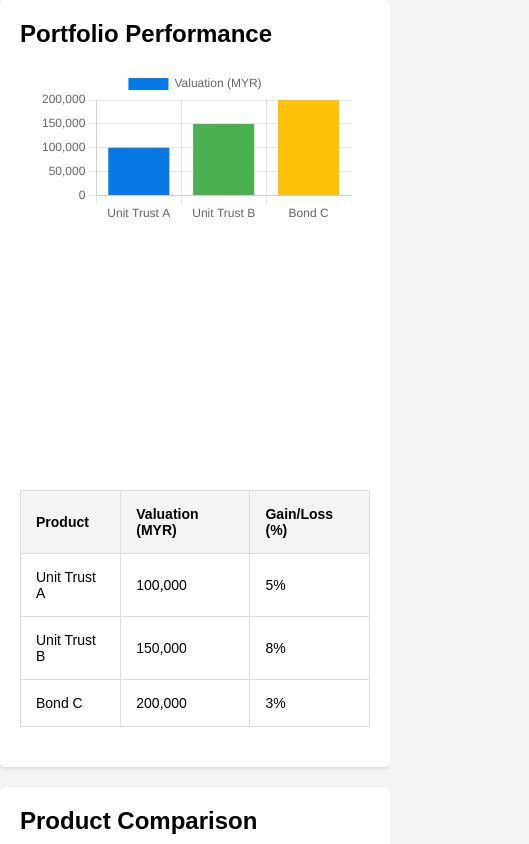
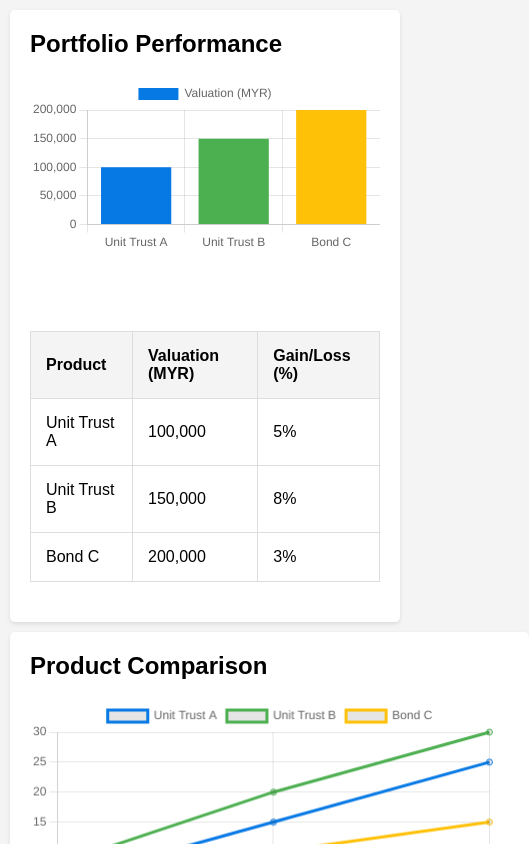
Before and after one commit to AlstonQ/WealthRMDashboard, a plain HTML site: page index.html in a window 390 px wide. Shown: the top 844 px of the page, 529 px wide, since content can reach past the window. Drawn offline with nearby package versions, Linux system fonts and the light colour scheme.

Commit message:
Update index.html

```diff
--- a/index.html
+++ b/index.html
@@ -12,16 +12,20 @@
             background-color: #f4f4f4;
         }
         .container {
-            width: 90%;
+            width: 100%;
             margin: auto;
-            overflow: hidden;
+            padding: 10px;
+            display: flex;
+            flex-wrap: wrap;
+            gap: 10px; /* Add space between cards */
         }
         .card {
             background: #fff;
             border-radius: 5px;
-            margin-bottom: 20px;
             box-shadow: 0 2px 4px rgba(0, 0, 0, 0.1);
             padding: 20px;
+            flex: 1 1 calc(33.333% - 20px); /* Adjust to ensure fit */
+            box-sizing: border-box;
         }
         .card h2 {
             margin-top: 0;
@@ -58,20 +62,12 @@
         }
         .chart-container {
             position: relative;
-            margin: auto;
-            height: 50vh;
-            width: 80vw;
+            height: 30vh; /* Adjusted height */
+            width: 100%;
         }
         @media (max-width: 768px) {
-            .container {
-                width: 100%;
-            }
-            table, th, td {
-                font-size: 14px;
-            }
-            .btn {
-                padding: 8px 16px;
-                font-size: 14px;
+            .card {
+                flex: 1 1 100%; /* Stack cards vertically on small screens */
             }
         }
     </style>
@@ -79,7 +75,6 @@
 </head>
 <body>
     <section id="main" class="container">
-        <article id="main-col">
         <div class="card">
             <h2>Portfolio Performance</h2>
             <div class="chart-container">
@@ -192,7 +187,6 @@
                 </table>
             </div>
         </div>
-        </article>
     </section>
     <script>
         // Portfolio Performance Chart
```
Lines whose indentation alone changed are shown as unchanged.
